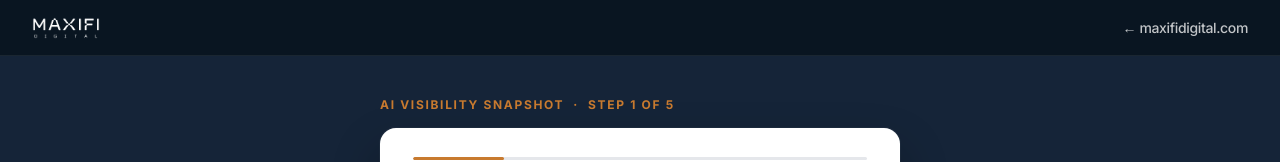
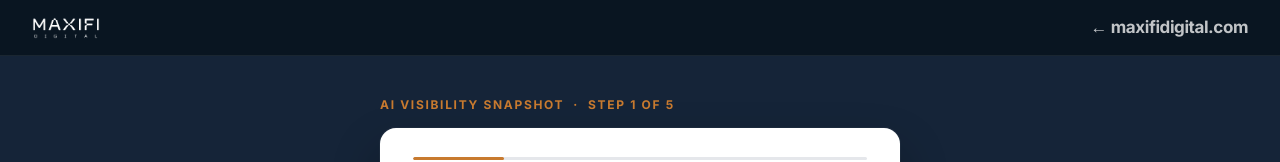
Before and after one commit to limleanne-maxifi/visibility_engine, a Next.js app: page / in a window 1280 px wide. Shown: the top 162 px of the page. Built offline with nearby package versions, Linux system fonts and the light colour scheme.

Commit message:
style: make header back-link 20% bigger and bold to balance logo
https://claude.ai/code/session_01AtVQtA78t8Qx19C6suYkqE

```diff
--- a/components/SiteHeader.tsx
+++ b/components/SiteHeader.tsx
@@ -21,7 +21,7 @@ export default function SiteHeader() {
       </a>
       <a
         href="https://maxifidigital.com"
-        className="text-sm font-medium tracking-tight transition-colors hover:text-white"
+        className="text-[17px] font-bold tracking-tight transition-colors hover:text-white"
         style={{ color: 'rgba(255,255,255,0.75)' }}
       >
         ← maxifidigital.com
```
